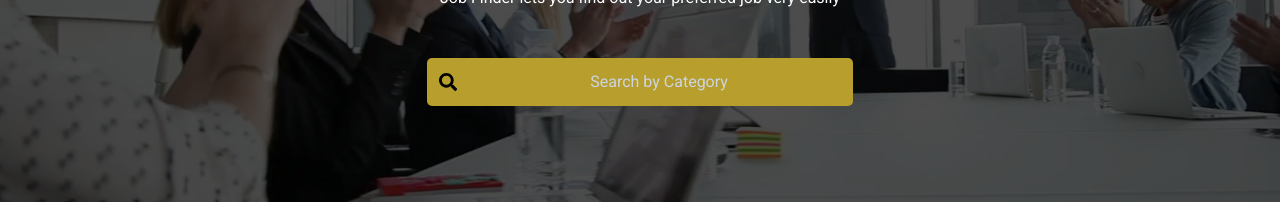
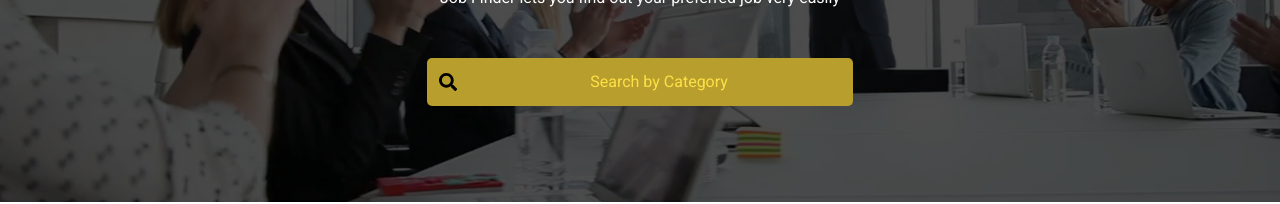
Before and after one commit to Towhid47/job-finder-2, a React (Vite) app: page / in a window 1280 px wide. Shown: the part 295-499 px from the top of the page. Built offline with nearby package versions, Linux system fonts and the light colour scheme.

Commit message:
Banner input handler function added

```diff
--- a/src/components/Banner/Banner.jsx
+++ b/src/components/Banner/Banner.jsx
@@ -3,6 +3,17 @@ import './Banner.css';
 import { FaSearch } from "react-icons/fa";
 
 const Banner = () => {
+
+
+
+    const handleSearch = (e) =>{
+
+         console.log(e.target.value);
+
+    }
+
+
+
     return (
         <div className='banner-image h-96'>
 
@@ -15,7 +26,7 @@ const Banner = () => {
 
                   <div className='p-3 searchBar-container lg:w-4/12 flex justify-between items-center'>
                         <FaSearch className='inline text-xl me-5'/>
-                        <input type="text" placeholder='Search by Category' className='w-full placeholder:text-slate-300'/>
+                        <input type="text"  onChange={(e)=>handleSearch(e)}   placeholder='Search by Category' className='w-full placeholder:text-yellow-300'/>
                   </div>
              </div>
 
```
